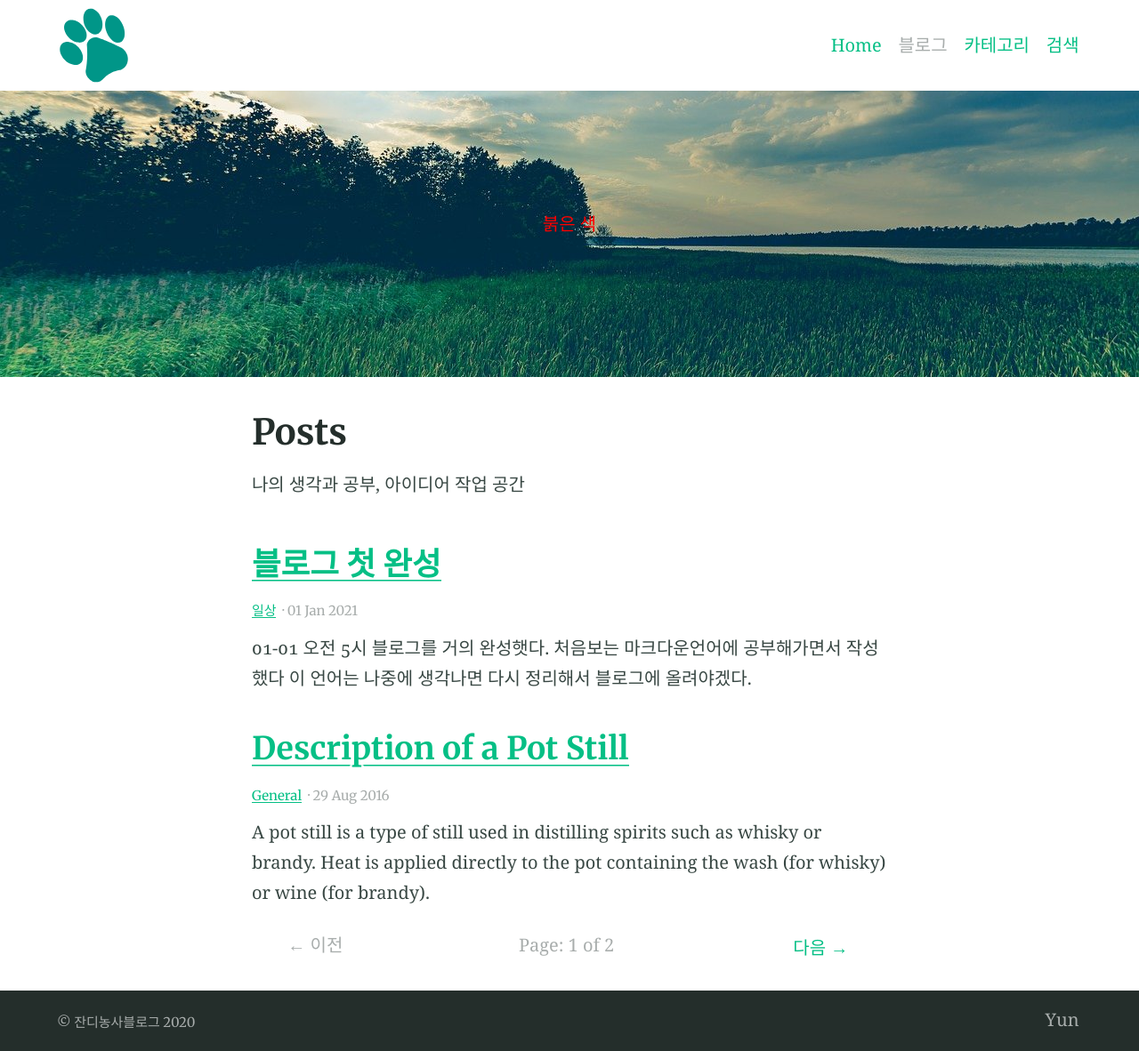
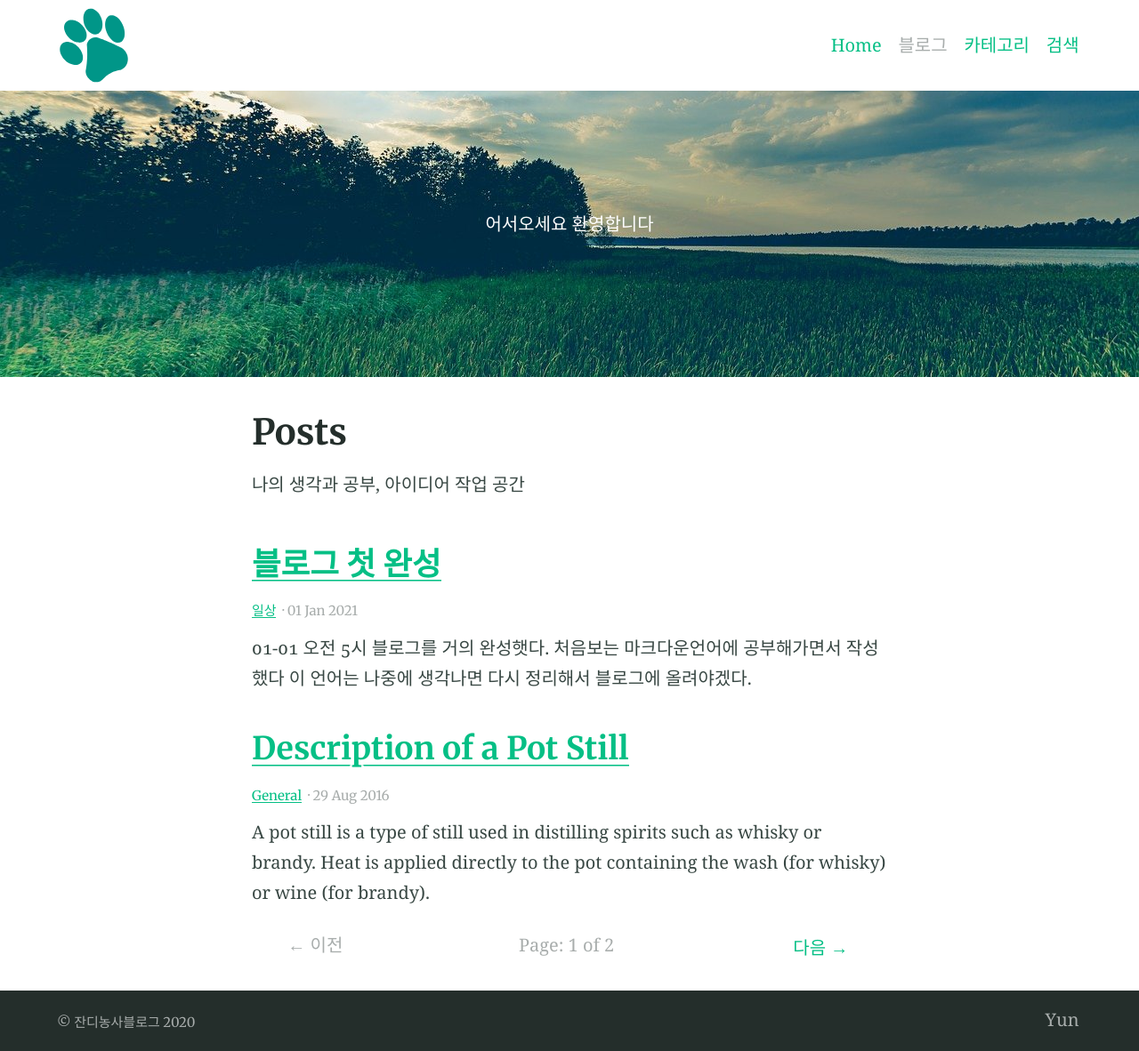
Before and after one commit to EngineerYun/EngineerYun.github.io, a Jekyll site: the page built from blog/index.html, in a window 1280 px wide. Shown: the whole page at 89% size. Built offline with Jekyll 4.4.1, drawn with Linux system fonts in a browser that asks for light colours; the list of posts is cut into pages by our own code.

Commit message:
title 색깔 변경

```diff
--- a/_config.yml
+++ b/_config.yml
@@ -64,7 +64,7 @@ collections:
     output: true
     description: "나의 생각과 공부, 아이디어 작업 공간" # The post list page content
     feature_text: |
-      <span style="color:red">붉은 색</span>
+      <span style="color:white">어서오세요 환영합니다</span>
     feature_image: "/assets/logos/sky_gress.jpg"
 
 # 6. Jekyll collections settings
```
